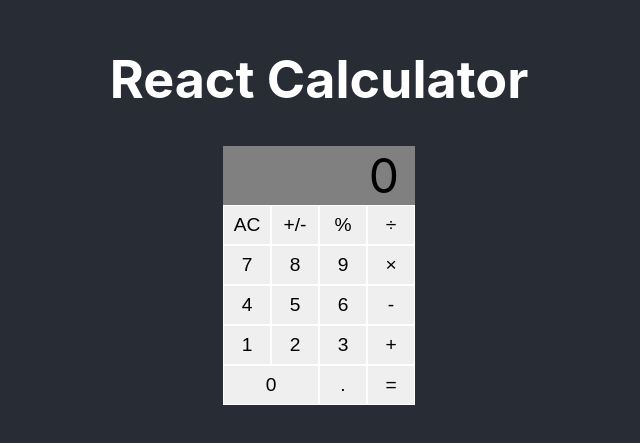
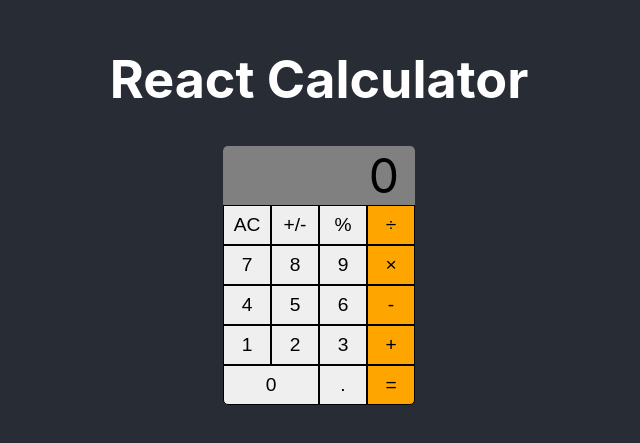
Before and after one commit to billyjacoby/react-calc, a React (Create React App) app: page / in a window 1280 px wide. Shown: the part 191-634 px from the top of the page, without its empty margins (321-961 px from the left). Built offline with nearby package versions, Linux system fonts and the light colour scheme.

Commit message:
updated styling

```diff
--- a/src/components/Calculator.css
+++ b/src/components/Calculator.css
@@ -1,5 +1,4 @@
 .wrapper {
-  background-color: white;
   display: flex;
   flex-direction: column;
 }
@@ -9,6 +8,8 @@
   padding: 0;
   margin: 0;
   background-color: grey;
+  border-top-left-radius: 5px;
+  border-top-right-radius: 5px;
 
   padding: 0 1rem;
   display: flex;
@@ -21,10 +22,22 @@
   width: 3rem;
   font-size: 1.2rem;
 
-  border: 1px solid white;
+  border: 1px solid black;
+}
+
+button.operation {
+  background-color: orange;
 }
 
 button.double {
   padding: 0.5rem 0;
   width: 6rem;
 }
+
+button.bottom-right {
+  border-bottom-right-radius: 5px;
+}
+
+button.bottom-left {
+  border-bottom-left-radius: 5px;
+}
--- a/src/components/Calculator.js
+++ b/src/components/Calculator.js
@@ -3,50 +3,48 @@
 import Button from "./Button";
 
 const Calculator = () => {
-  const [screen, setScreen] = useState(0);
+  const [curValue, setCurValue] = useState(0);
   const [prevValue, setPrevValue] = useState();
   const [storedOp, setStoredOp] = useState();
 
-  console.log("screen ", screen);
+  console.log("curValue ", curValue);
   console.log("prevValue ", prevValue);
 
-  const setScreenFunction = (value) => {
-    /* Disabling ES lint rule here due to clearing all state */
+  const setCurValueFunction = (value) => {
     if (value === "clear")
+      /* Disabling ES lint rule here due to clearing all state */
       // eslint-disable-next-line
-      return setScreen(0), setPrevValue(undefined), setStoredOp();
-    if (screen === 0) {
+      return setCurValue(0), setPrevValue(undefined), setStoredOp();
+    if (curValue === 0) {
       if (typeof value === "number") {
-        setScreen(value);
+        setCurValue(value);
       }
     } else {
-      setScreen("" + screen + value);
+      setCurValue("" + curValue + value);
     }
   };
 
   const startOperation = (operation) => {
-    setPrevValue(parseFloat(screen));
-    if (operation === "equals") {
-      // TODO: Must fix pressing equals sign in succession
-      console.log("equals");
-      if (typeof storedOp === "function") {
-        setScreen(storedOp(prevValue, screen));
-        setPrevValue(screen);
-      }
-    } else {
-      setStoredOp(() => operation);
-      setScreen(0);
+    setPrevValue(parseFloat(curValue));
+    setStoredOp(() => operation);
+    setCurValue(0);
+  };
+
+  const equalPressed = () => {
+    if (typeof storedOp === "function") {
+      setCurValue(storedOp(prevValue, curValue));
+      setPrevValue(curValue);
     }
   };
   return (
     <div className="wrapper">
       <div className="display">
-        <span>{screen}</span>
+        <span>{curValue}</span>
       </div>
       <div className="button-row">
         <Button
           type="function"
-          onClick={() => setScreenFunction("clear")}
+          onClick={() => setCurValueFunction("clear")}
           label="AC"
         />
         <Button type="function" label="+/-" />
@@ -60,9 +58,21 @@
         />
       </div>
       <div className="button-row">
-        <Button type="number" onClick={() => setScreenFunction(7)} label="7" />
-        <Button type="number" onClick={() => setScreenFunction(8)} label="8" />
-        <Button type="number" onClick={() => setScreenFunction(9)} label="9" />
+        <Button
+          type="number"
+          onClick={() => setCurValueFunction(7)}
+          label="7"
+        />
+        <Button
+          type="number"
+          onClick={() => setCurValueFunction(8)}
+          label="8"
+        />
+        <Button
+          type="number"
+          onClick={() => setCurValueFunction(9)}
+          label="9"
+        />
         <Button
           type="operation"
           onClick={() =>
@@ -72,9 +82,21 @@
         />
       </div>
       <div className="button-row">
-        <Button type="number" onClick={() => setScreenFunction(4)} label="4" />
-        <Button type="number" onClick={() => setScreenFunction(5)} label="5" />
-        <Button type="number" onClick={() => setScreenFunction(6)} label="6" />
+        <Button
+          type="number"
+          onClick={() => setCurValueFunction(4)}
+          label="4"
+        />
+        <Button
+          type="number"
+          onClick={() => setCurValueFunction(5)}
+          label="5"
+        />
+        <Button
+          type="number"
+          onClick={() => setCurValueFunction(6)}
+          label="6"
+        />
         <Button
           type="operation"
           onClick={() =>
@@ -84,9 +106,21 @@
         />
       </div>
       <div className="button-row">
-        <Button type="number" onClick={() => setScreenFunction(1)} label="1" />
-        <Button type="number" onClick={() => setScreenFunction(2)} label="2" />
-        <Button type="number" onClick={() => setScreenFunction(3)} label="3" />
+        <Button
+          type="number"
+          onClick={() => setCurValueFunction(1)}
+          label="1"
+        />
+        <Button
+          type="number"
+          onClick={() => setCurValueFunction(2)}
+          label="2"
+        />
+        <Button
+          type="number"
+          onClick={() => setCurValueFunction(3)}
+          label="3"
+        />
         <Button
           type="operation"
           onClick={() =>
@@ -97,18 +131,18 @@
       </div>
       <div className="button-row">
         <Button
-          type="number double"
-          onClick={() => setScreenFunction(0)}
+          type="number double bottom-left"
+          onClick={() => setCurValueFunction(0)}
           label="0"
         />
         <Button
           type="number"
-          onClick={() => setScreenFunction(".")}
+          onClick={() => setCurValueFunction(".")}
           label="."
         />
         <Button
-          type="equals"
-          onClick={() => startOperation("equals")}
+          type="operation bottom-right"
+          onClick={equalPressed}
           label="="
         />
       </div>
```
